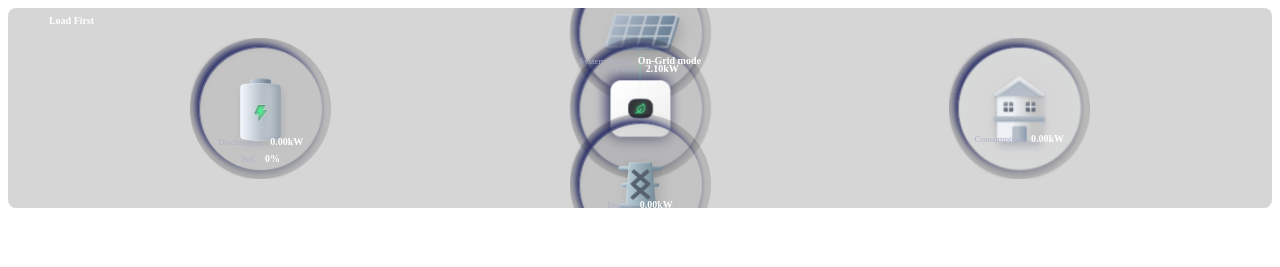
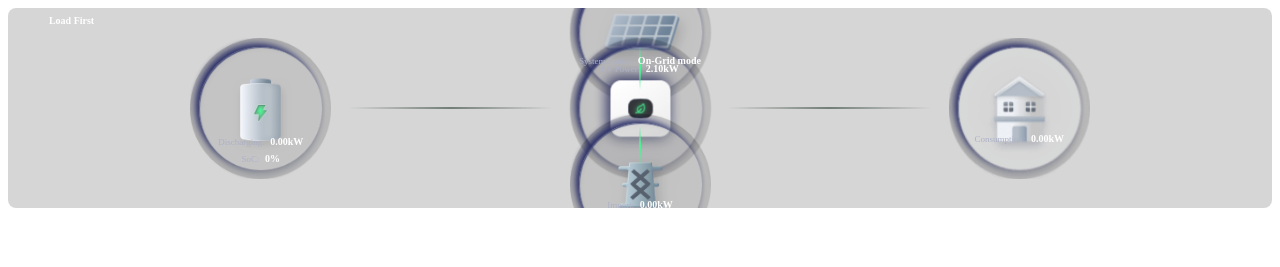
Before and after one commit to Zanoroy/Node-Red---Home-Automation, a website: page public/solar-state-widget.html in a window 1280 px wide. Drawn offline with Linux system fonts and the light colour scheme.

Commit message:
Update flow line styles: remove opacity setting and adjust gradient background

```diff
--- a/public/solar-state-widget.css
+++ b/public/solar-state-widget.css
@@ -161,7 +161,7 @@
 .flow-line {
     position: absolute;
     z-index: 5;
-    opacity: 0;
+    /* opacity: 0; */
     transition: opacity 0.3s ease;
 }
 
@@ -192,7 +192,7 @@
     height: 3px;
     top: 50%;
     transform: translateY(-50%);
-    background: linear-gradient(to right, rgba(74, 244, 147, 0) 0%, #4af493 50%, rgba(74, 244, 147, 0) 100%);
+    background: linear-gradient(to right, rgba(74, 244, 147, 0) 0%, rgba(114, 125, 119, 1) 50%, rgba(74, 244, 147, 0) 100%);
 }
 
 .battery-to-system {
```
